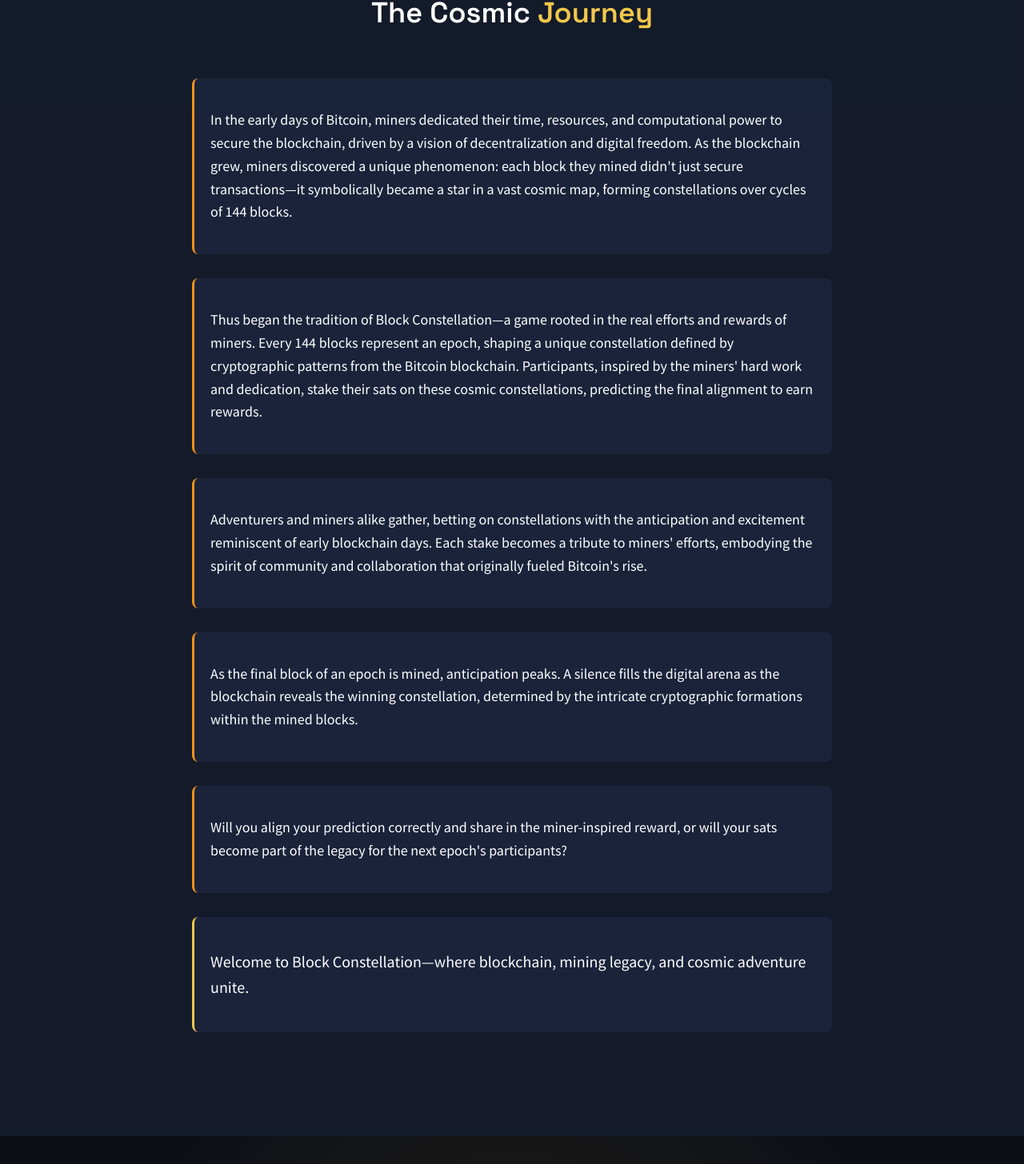
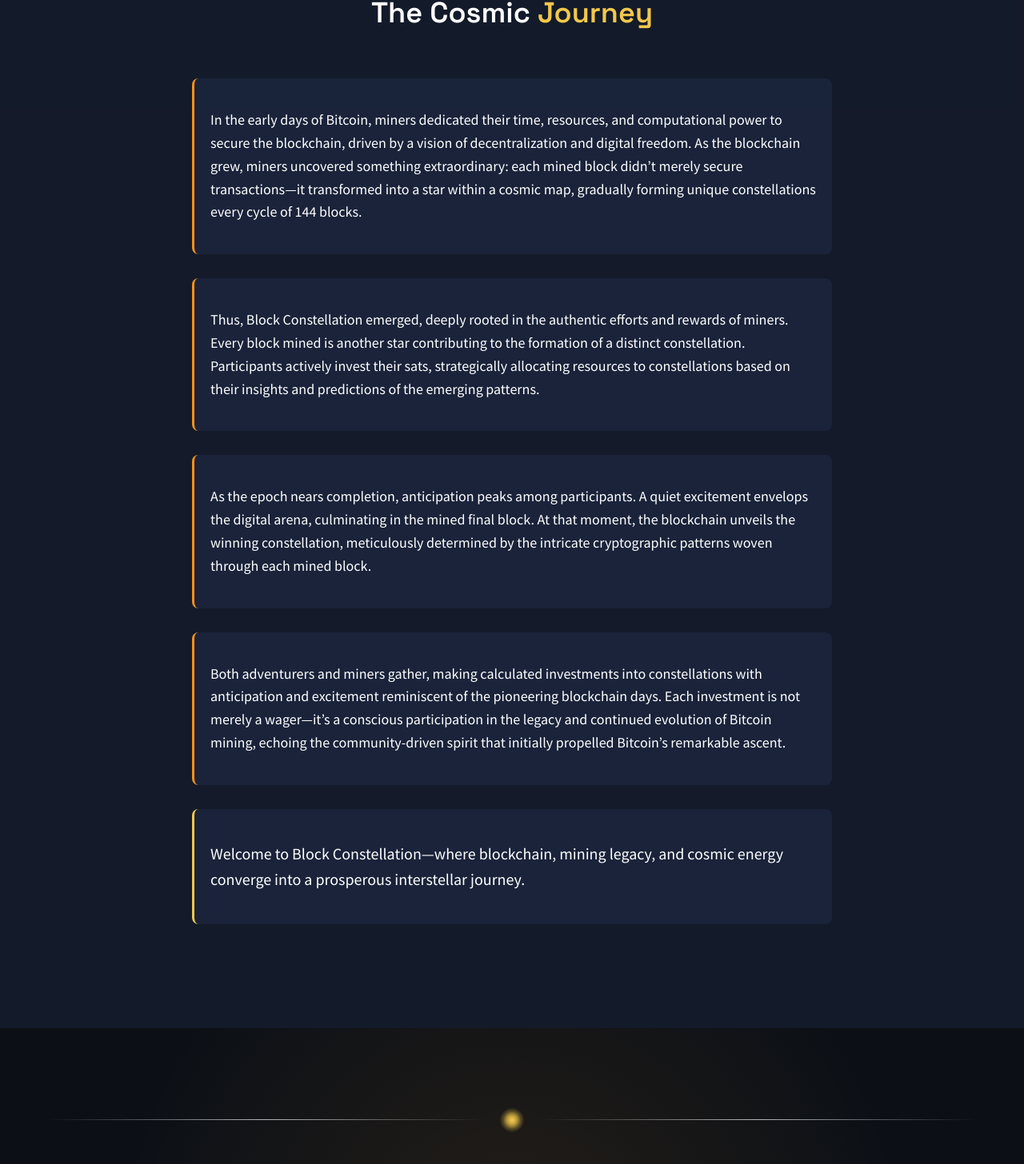
Before and after one commit to ronoel/block-constellation, an Angular app in the folder block-constellation-ui/: page / in a window 1280 px wide. Shown: the part 1135-2591 px from the top of the page at 80% size. Built offline with nearby package versions, Linux system fonts and the light colour scheme; grey boxes are pictures that could not be loaded.

Commit message:
refactor: Revise story section content for clarity and engagement

```diff
--- a/block-constellation-ui/src/app/pages/home/home.component.html
+++ b/block-constellation-ui/src/app/pages/home/home.component.html
@@ -24,47 +24,43 @@
       <div class="story-content">
         <div class="story-block">
           <p class="body-text">
-            In the early days of Bitcoin, miners dedicated their time, resources, and computational power to secure the blockchain,
-            driven by a vision of decentralization and digital freedom. As the blockchain grew, miners discovered a unique phenomenon:
-            each block they mined didn't just secure transactions—it symbolically became a star in a vast cosmic map, forming
-            constellations over cycles of 144 blocks.
+            In the early days of Bitcoin, miners dedicated their time, resources, and computational power to secure the
+            blockchain, driven by a vision of decentralization and digital freedom. As the blockchain grew, miners
+            uncovered something extraordinary: each mined block didn’t merely secure transactions—it transformed into a
+            star within a cosmic map, gradually forming unique constellations every cycle of 144 blocks.
           </p>
         </div>
 
         <div class="story-block">
           <p class="body-text">
-            Thus began the tradition of Block Constellation—a game rooted in the real efforts and rewards of miners. Every 144 blocks
-            represent an epoch, shaping a unique constellation defined by cryptographic patterns from the Bitcoin blockchain.
-            Participants, inspired by the miners' hard work and dedication, stake their sats on these cosmic constellations,
-            predicting the final alignment to earn rewards.
+            Thus, Block Constellation emerged, deeply rooted in the authentic efforts and rewards of miners. Every block
+            mined is another star contributing to the formation of a distinct constellation. Participants actively
+            invest their sats, strategically allocating resources to constellations based on their insights and
+            predictions of the emerging patterns.
           </p>
         </div>
 
         <div class="story-block">
           <p class="body-text">
-            Adventurers and miners alike gather, betting on constellations with the anticipation and excitement reminiscent of
-            early blockchain days. Each stake becomes a tribute to miners' efforts, embodying the spirit of community and
-            collaboration that originally fueled Bitcoin's rise.
+            As the epoch nears completion, anticipation peaks among participants. A quiet excitement envelops the
+            digital arena, culminating in the mined final block. At that moment, the blockchain unveils the winning
+            constellation, meticulously determined by the intricate cryptographic patterns woven through each mined
+            block.
           </p>
         </div>
 
         <div class="story-block">
           <p class="body-text">
-            As the final block of an epoch is mined, anticipation peaks. A silence fills the digital arena as the blockchain
-            reveals the winning constellation, determined by the intricate cryptographic formations within the mined blocks.
-          </p>
-        </div>
-
-        <div class="story-block">
-          <p class="body-text">
-            Will you align your prediction correctly and share in the miner-inspired reward, or will your sats become part
-            of the legacy for the next epoch's participants?
+            Both adventurers and miners gather, making calculated investments into constellations with anticipation and
+            excitement reminiscent of the pioneering blockchain days. Each investment is not merely a wager—it’s a
+            conscious participation in the legacy and continued evolution of Bitcoin mining, echoing the
+            community-driven spirit that initially propelled Bitcoin’s remarkable ascent.
           </p>
         </div>
 
         <div class="story-block final-block">
           <p class="body-text">
-            Welcome to Block Constellation—where blockchain, mining legacy, and cosmic adventure unite.
+            Welcome to Block Constellation—where blockchain, mining legacy, and cosmic energy converge into a prosperous interstellar journey.
           </p>
         </div>
       </div>
@@ -96,7 +92,8 @@
           <a href="https://boltproto.org/" target="_blank" rel="noopener noreferrer" class="bolt-link">
             Learn more about Bolt Protocol
             <svg class="arrow-icon" viewBox="0 0 24 24" width="18" height="18">
-              <path fill="currentColor" d="M4,11V13H16L10.5,18.5L11.92,19.92L19.84,12L11.92,4.08L10.5,5.5L16,11H4Z"></path>
+              <path fill="currentColor" d="M4,11V13H16L10.5,18.5L11.92,19.92L19.84,12L11.92,4.08L10.5,5.5L16,11H4Z">
+              </path>
             </svg>
           </a>
         </div>
@@ -116,17 +113,22 @@
         <div class="feature-card">
           <div class="feature-icon">
             <svg viewBox="0 0 24 24" width="64" height="64">
-              <path fill="var(--secondary)" d="M12,8L10.67,8.09C9.81,7.07 7.4,4.5 5,4.5C5,4.5 3.03,7.46 4.96,11.41C4.41,12.24 4.07,12.67 4,13.66L2.07,13.95L2.28,14.93L4.04,14.67L4.18,15.38L2.61,16.32L3.08,17.21L4.53,16.32C5.68,18.76 8.59,20 12,20C15.41,20 18.32,18.76 19.47,16.32L20.92,17.21L21.39,16.32L19.82,15.38L19.96,14.67L21.72,14.93L21.93,13.95L20,13.66C19.93,12.67 19.59,12.24 19.04,11.41C20.97,7.46 19,4.5 19,4.5C16.6,4.5 14.19,7.07 13.33,8.09L12,8M9,11A1,1 0 0,1 10,12A1,1 0 0,1 9,13A1,1 0 0,1 8,12A1,1 0 0,1 9,11M15,11A1,1 0 0,1 16,12A1,1 0 0,1 15,13A1,1 0 0,1 14,12A1,1 0 0,1 15,11M12,14L13.5,17H10.5L12,14Z"></path>
+              <path fill="var(--secondary)"
+                d="M12,8L10.67,8.09C9.81,7.07 7.4,4.5 5,4.5C5,4.5 3.03,7.46 4.96,11.41C4.41,12.24 4.07,12.67 4,13.66L2.07,13.95L2.28,14.93L4.04,14.67L4.18,15.38L2.61,16.32L3.08,17.21L4.53,16.32C5.68,18.76 8.59,20 12,20C15.41,20 18.32,18.76 19.47,16.32L20.92,17.21L21.39,16.32L19.82,15.38L19.96,14.67L21.72,14.93L21.93,13.95L20,13.66C19.93,12.67 19.59,12.24 19.04,11.41C20.97,7.46 19,4.5 19,4.5C16.6,4.5 14.19,7.07 13.33,8.09L12,8M9,11A1,1 0 0,1 10,12A1,1 0 0,1 9,13A1,1 0 0,1 8,12A1,1 0 0,1 9,11M15,11A1,1 0 0,1 16,12A1,1 0 0,1 15,13A1,1 0 0,1 14,12A1,1 0 0,1 15,11M12,14L13.5,17H10.5L12,14Z">
+              </path>
             </svg>
           </div>
           <h3>Choose Your Constellation</h3>
-          <p>From 24 unique celestial patterns, select the constellations you believe will align with the cosmic energies of Bitcoin's blockchain.</p>
+          <p>From 24 unique celestial patterns, select the constellations you believe will align with the cosmic
+            energies of Bitcoin's blockchain.</p>
         </div>
 
         <div class="feature-card">
           <div class="feature-icon">
             <svg viewBox="0 0 24 24" width="64" height="64">
-              <path fill="var(--secondary)" d="M12,2A10,10 0 0,1 22,12A10,10 0 0,1 12,22A10,10 0 0,1 2,12A10,10 0 0,1 12,2M12,4A8,8 0 0,0 4,12A8,8 0 0,0 12,20A8,8 0 0,0 20,12A8,8 0 0,0 12,4M11,17V16H9V14H13V13H10A1,1 0 0,1 9,12V9A1,1 0 0,1 10,8H11V7H13V8H15V10H11V11H14A1,1 0 0,1 15,12V15A1,1 0 0,1 14,16H13V17H11Z"></path>
+              <path fill="var(--secondary)"
+                d="M12,2A10,10 0 0,1 22,12A10,10 0 0,1 12,22A10,10 0 0,1 2,12A10,10 0 0,1 12,2M12,4A8,8 0 0,0 4,12A8,8 0 0,0 12,20A8,8 0 0,0 20,12A8,8 0 0,0 12,4M11,17V16H9V14H13V13H10A1,1 0 0,1 9,12V9A1,1 0 0,1 10,8H11V7H13V8H15V10H11V11H14A1,1 0 0,1 15,12V15A1,1 0 0,1 14,16H13V17H11Z">
+              </path>
             </svg>
           </div>
           <h3>Allocate Your Sats</h3>
@@ -136,17 +138,21 @@
         <div class="feature-card">
           <div class="feature-icon">
             <svg viewBox="0 0 24 24" width="64" height="64">
-              <path fill="var(--secondary)" d="M7,2H17L13.5,9H17L10,22L12,14H7V2M9,4V12H14.5L13.5,15.5L16.5,11H13L16,4H9Z"></path>
+              <path fill="var(--secondary)"
+                d="M7,2H17L13.5,9H17L10,22L12,14H7V2M9,4V12H14.5L13.5,15.5L16.5,11H13L16,4H9Z"></path>
             </svg>
           </div>
           <h3>Await The Revelation</h3>
-          <p>Every 144 blocks (approximately 24 hours), a winning constellation is revealed by the cosmic forces of Bitcoin's blockchain.</p>
+          <p>Every 144 blocks (approximately 24 hours), a winning constellation is revealed by the cosmic forces of
+            Bitcoin's blockchain.</p>
         </div>
 
         <div class="feature-card">
           <div class="feature-icon">
             <svg viewBox="0 0 24 24" width="64" height="64">
-              <path fill="var(--secondary)" d="M5,6H19A2,2 0 0,1 21,8V16A2,2 0 0,1 19,18H5A2,2 0 0,1 3,16V8A2,2 0 0,1 5,6M5,8V16H19V8H5M10.5,10H18V12H10.5V10Z"></path>
+              <path fill="var(--secondary)"
+                d="M5,6H19A2,2 0 0,1 21,8V16A2,2 0 0,1 19,18H5A2,2 0 0,1 3,16V8A2,2 0 0,1 5,6M5,8V16H19V8H5M10.5,10H18V12H10.5V10Z">
+              </path>
             </svg>
           </div>
           <h3>Claim Your Rewards</h3>
```
